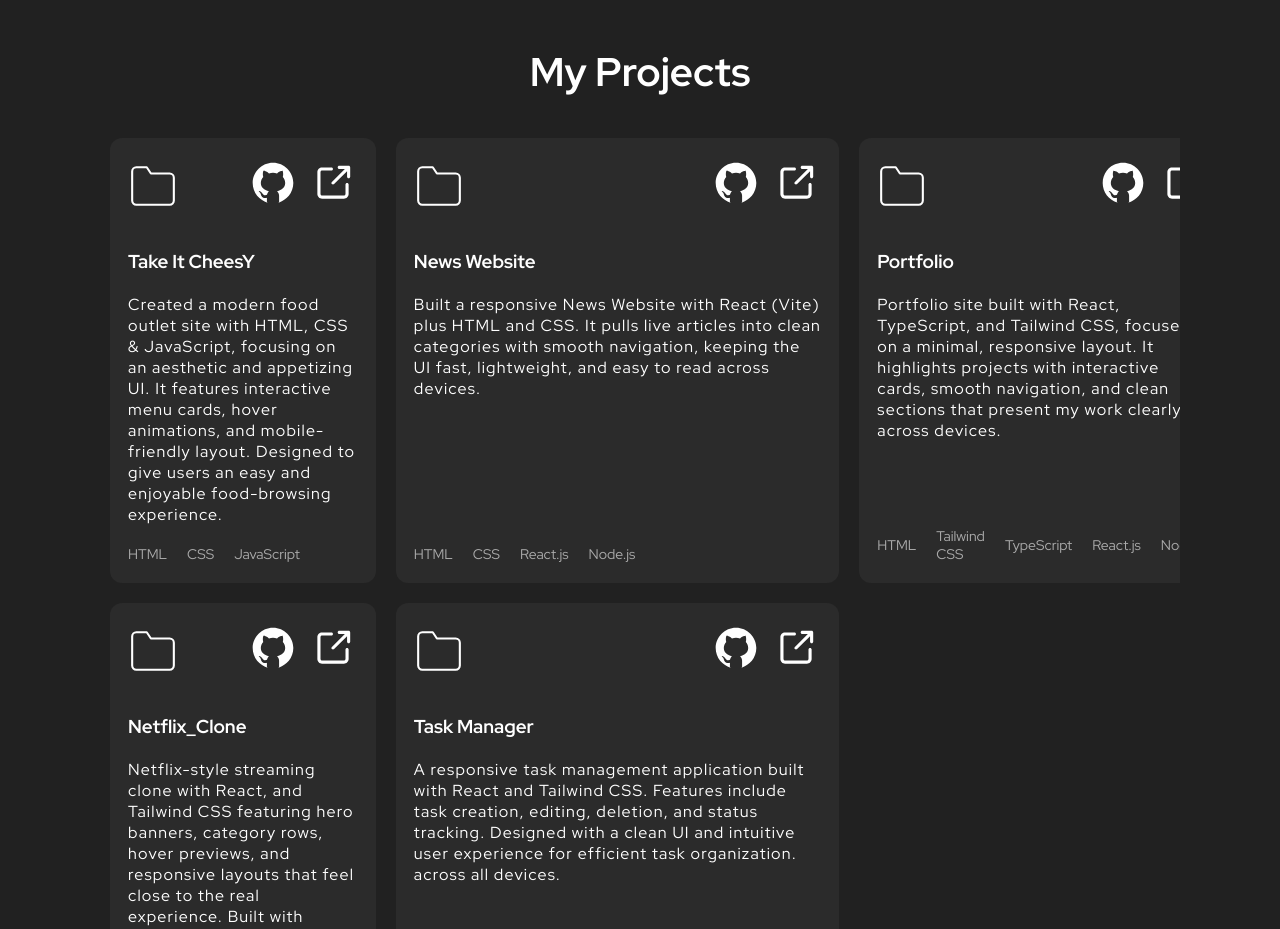
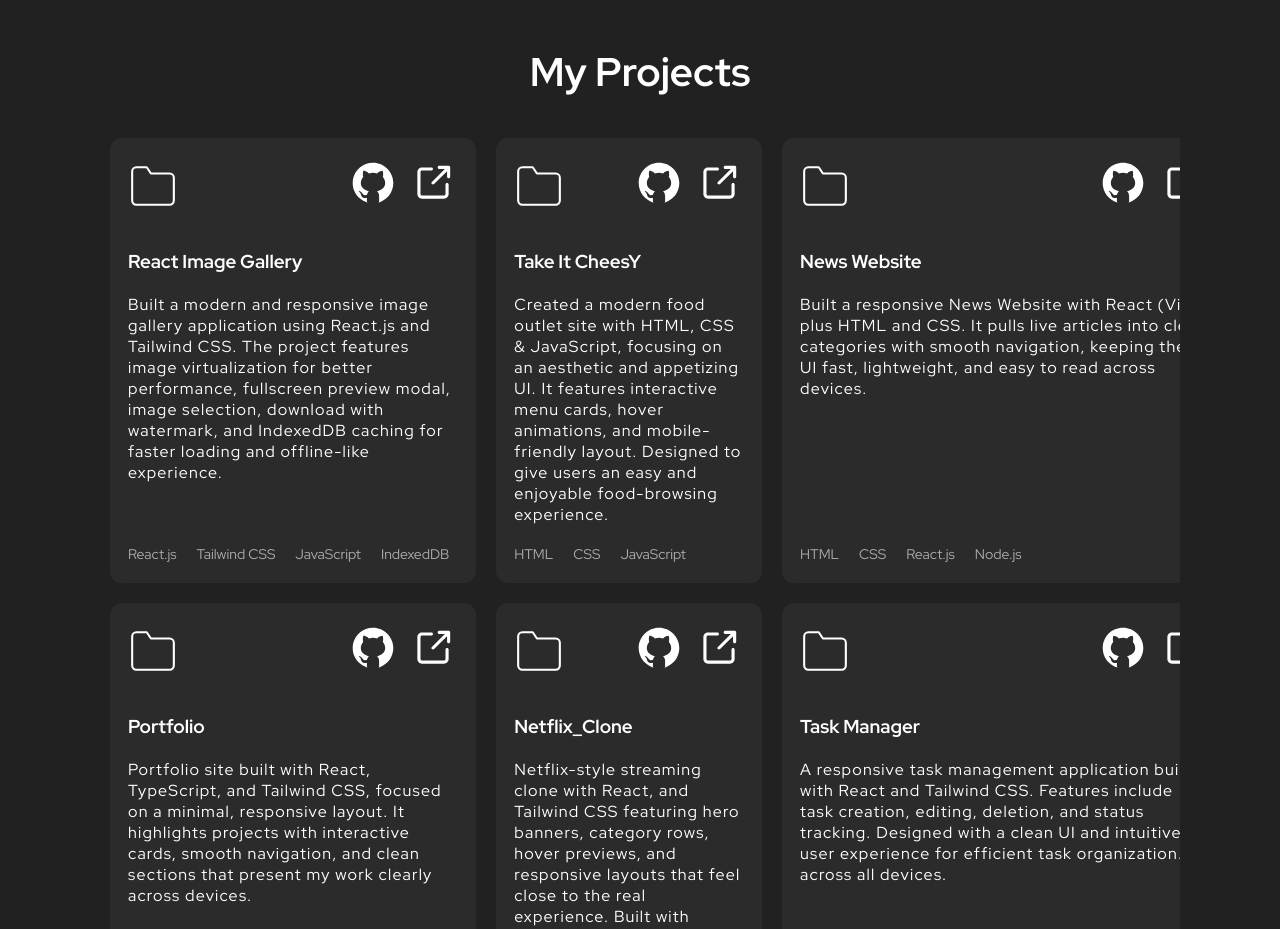
Before and after one commit to Anujjoshi08/My_Portfolio, a React (Create React App) app: page / in a window 1280 px wide. Shown: the part 1360-2289 px from the top of the page. Built offline with nearby package versions, Linux system fonts and the light colour scheme.

Commit message:
Resume and Projects Updated

```diff
--- a/src/components/Header/Header.tsx
+++ b/src/components/Header/Header.tsx
@@ -36,7 +36,7 @@
           <NavHashLink smooth to="#contact" onClick={closeMenu}>
             Contact
           </NavHashLink>
-          <a href="https://drive.google.com/file/d/1-qjn82isWeiFh7ncUI_Lw60HDgI1CBKM/view?usp=sharing" target="_blank" rel="noopener noreferrer" className="button">
+          <a href="https://drive.google.com/file/d/16q_adWpm47h2LxjizlqcT9EjpU5381ao/view?usp=sharing" target="_blank" rel="noopener noreferrer" className="button">
             Resume
           </a>
         </nav>
--- a/src/components/Project/Project.tsx
+++ b/src/components/Project/Project.tsx
@@ -14,6 +14,66 @@
     <Container id="project">
       <h2>My Projects</h2>
       <div className="projects">
+        <motion.div {...fadeUp(0.1)} className="project-item">
+  <div className="project">
+    <header>
+      <svg
+        width="50"
+        xmlns="http://www.w3.org/2000/svg"
+        role="img"
+        viewBox="0 0 24 24"
+        fill="none"
+        stroke="#ffffff"
+        strokeWidth="1"
+        strokeLinecap="round"
+        strokeLinejoin="round"
+      >
+        <title>Folder</title>
+        <path d="M22 19a2 2 0 0 1-2 2H4a2 2 0 0 1-2-2V5a2 2 0 0 1 2-2h5l2 3h9a2 2 0 0 1 2 2z"></path>
+      </svg>
+
+      <div className="project-links">
+        <a
+          href="https://github.com/Anujjoshi08/image-gallery"
+          target="_blank"
+          rel="noreferrer"
+        >
+          <img src={githubIcon} alt="GitHub" />
+        </a>
+
+        <a
+          href="https://image-gallery-2-eight.vercel.app/"
+          target="_blank"
+          rel="noreferrer"
+        >
+          <img src={externalLink} alt="Visit site" />
+        </a>
+      </div>
+    </header>
+
+    <div className="body">
+      <h3>React Image Gallery</h3>
+
+      <p>
+        Built a modern and responsive image gallery application using React.js
+        and Tailwind CSS. The project features image virtualization for better
+        performance, fullscreen preview modal, image selection, download with
+        watermark, and IndexedDB caching for faster loading and offline-like
+        experience.
+      </p>
+    </div>
+
+    <footer>
+      <ul className="tech-list">
+        <li>React.js</li>
+        <li>Tailwind CSS</li>
+        <li>JavaScript</li>
+        <li>IndexedDB</li>
+      </ul>
+    </footer>
+  </div>
+</motion.div>
+
         <motion.div {...fadeUp(0.1)} className="project-item">
           <div className="project">
             <header>
--- a/tsconfig.json
+++ b/tsconfig.json
@@ -15,6 +15,7 @@
     "noFallthroughCasesInSwitch": true,
     "module": "esnext",
     "moduleResolution": "node",
+    "ignoreDeprecations": "6.0",
     "resolveJsonModule": true,
     "isolatedModules": true,
     "noEmit": true,
```
